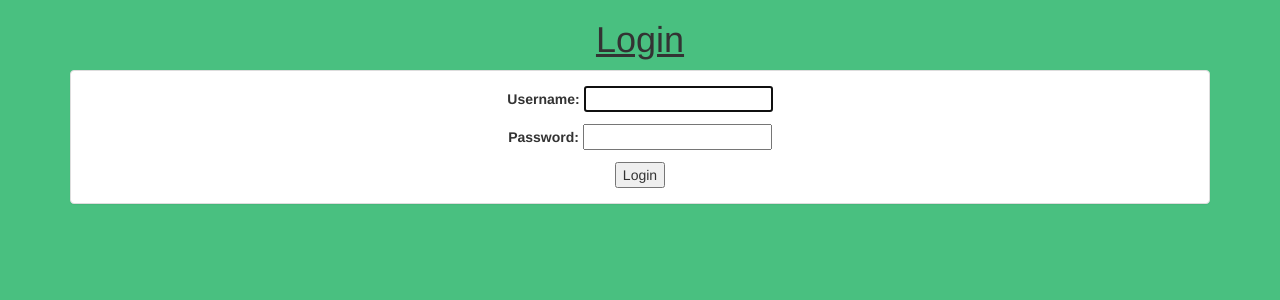
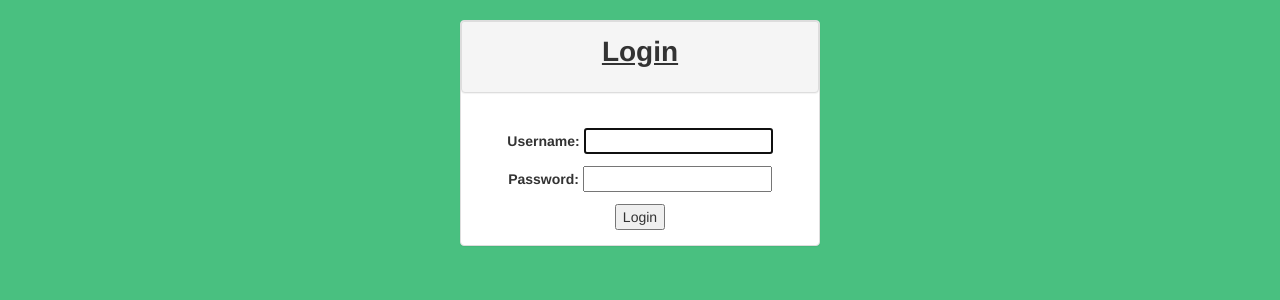
Before and after one commit to rallen0150/child_checkin, a Django app: page /login/ in a window 1280 px wide. Shown: the part 52-352 px from the top of the page. Run offline with Django 3.2, Linux system fonts and the light colour scheme; some libraries are stand-ins or nearby versions.

Commit message:
styling it up

```diff
--- a/templates/base.html
+++ b/templates/base.html
@@ -8,6 +8,7 @@
     <link rel="stylesheet" href="{% static 'css/bootstrap.css' %}" media="screen" title="no title">
     <script src="https://ajax.googleapis.com/ajax/libs/jquery/3.1.1/jquery.min.js"></script>
     <script src="https://maxcdn.bootstrapcdn.com/bootstrap/3.3.7/js/bootstrap.min.js"></script>
+    <link rel="stylesheet" href="https://cdnjs.cloudflare.com/ajax/libs/font-awesome/4.7.0/css/font-awesome.min.css">
 
 
     <style media="screen">
@@ -40,6 +41,11 @@
     #name {
       color: white;
     }
+    .panel-heading {
+      font-size: 28px;
+      font-weight: bold;
+      text-decoration: underline;
+    }
     </style>
   </head>
   <body>
@@ -50,16 +56,16 @@
             <li class="dropdown">
               <a class="dropdown-toggle" data-toggle="dropdown" href="#">Navigate<span class="caret"></span></a>
               <ul class="dropdown-menu">
-                  <li><a href="{% url 'index_view' %}">Home</a></li>
+                  <li><a href="{% url 'index_view' %}"><i class="fa fa-home"></i> Home</a></li>
                   {% if request.user.is_authenticated %}
-                    <li><a href="{% url 'child_create_view' %}">Add a Child</a></li>
-                    <li><a href="{% url 'user_create_view' %}">New Parent/Employee</a></li>
-                    <li><a href="{% url 'employee_list_view' %}">View Class Roster</a></li>
-                    <li><a href="{% url 'school_detail_view' %}">All Kids Checked In</a></li>
-                    <li><a href="{% url 'profile_view' %}">Profile</a></li>
-                    <li><a href="{% url 'logout' %}?next={% url 'index_view' %}">Logout</a></li>
+                    <li><a href="{% url 'child_create_view' %}"><i class="fa fa-user-plus"></i> Add a Child</a></li>
+                    <li><a href="{% url 'user_create_view' %}"><i class="fa fa-user-plus"></i> New Parent/Employee</a></li>
+                    <li><a href="{% url 'employee_list_view' %}"><i class="fa fa-address-book"></i> View Class Roster</a></li>
+                    <li><a href="{% url 'school_detail_view' %}"><i class="fa fa-users"></i> All Kids Checked In</a></li>
+                    <li><a href="{% url 'profile_view' %}"><i class="fa fa-user-circle"></i> Profile</a></li>
+                    <li><a href="{% url 'logout' %}?next={% url 'index_view' %}"><i class="glyphicon glyphicon-off"></i> Logout</a></li>
                   {% else %}
-                    <li><a href="{% url 'login' %}">Login</a></li>
+                    <li><a href="{% url 'login' %}"><i class="glyphicon glyphicon-off"></i> Login</a></li>
 
                   {% endif %}
               </ul>
--- a/templates/index.html
+++ b/templates/index.html
@@ -2,12 +2,12 @@
 
 {% block content %}
 <br>
-  <h1>Stop n' Play Daycare</h1><br><br><br><br><br>
+  <h1>Stop n' Play Daycare</h1><br><br><br>
   <div class="row">
     <div class="col-md-4 col-md-offset-4">
       <div class="panel panel-danger">
         <div class="panel panel-heading">
-          <h5 id="table-head">Find Your Child</h5>
+          <p class="text-center">Find Your Child!</p>
         </div>
         <div class="panel-body">
         <form class="" action="" method="post">
--- a/templates/registration/login.html
+++ b/templates/registration/login.html
@@ -1,8 +1,12 @@
 {% extends 'base.html' %}
 
 {% block content %}
-  <h1>Login</h1>
+  <div class="row">
+    <div class="col-md-4 col-md-offset-4">
       <div class="panel panel-default">
+        <div class="panel panel-heading">
+          <p id="login" class="text-center">Login</p>
+        </div>
         <div class="panel-body">
           <form class="" action="" method="post">
             {% csrf_token %}
@@ -11,4 +15,6 @@
           </form>
         </div>
       </div>
+    </div>
+  </div>
 {% endblock %}
```
Lines whose indentation alone changed are shown as unchanged.
